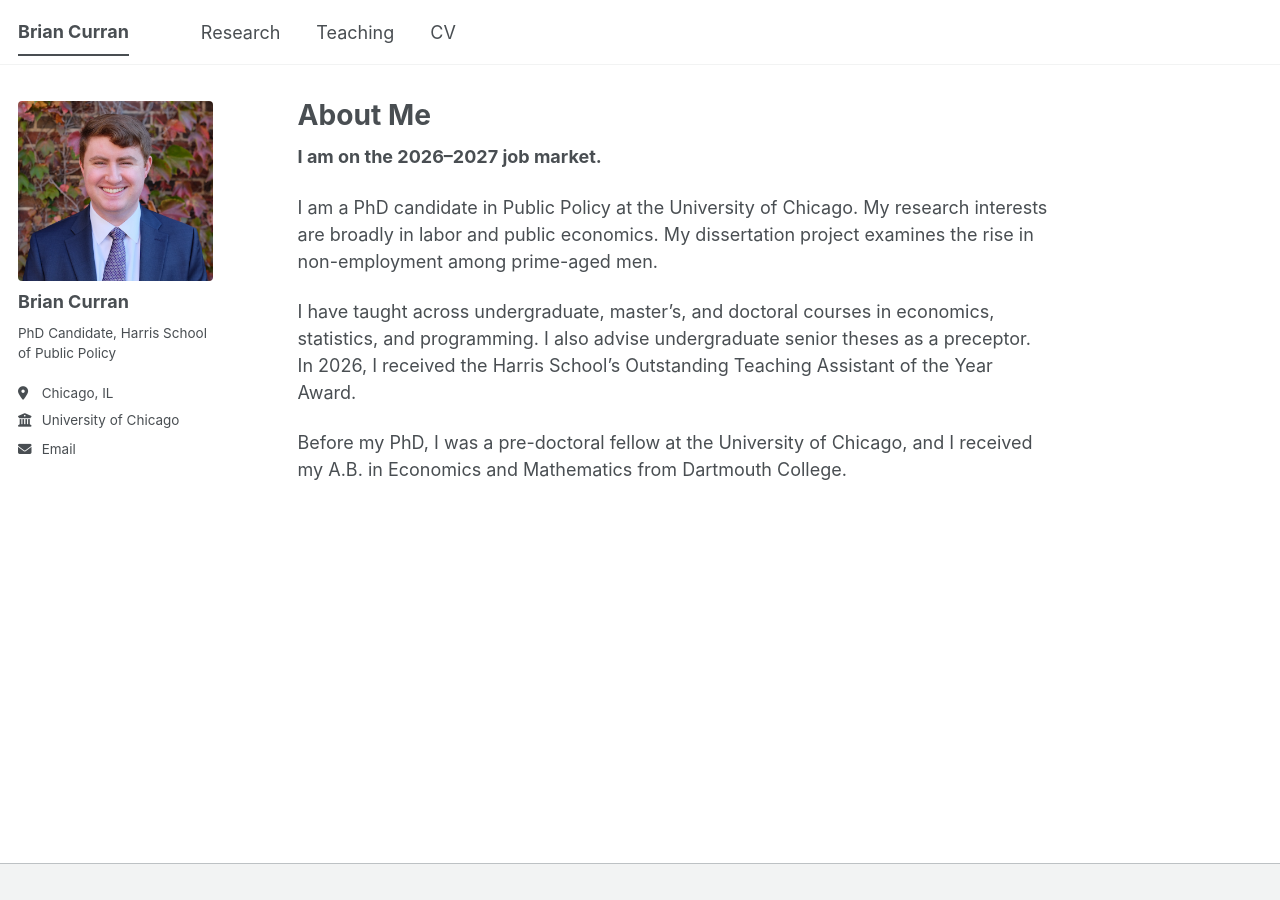
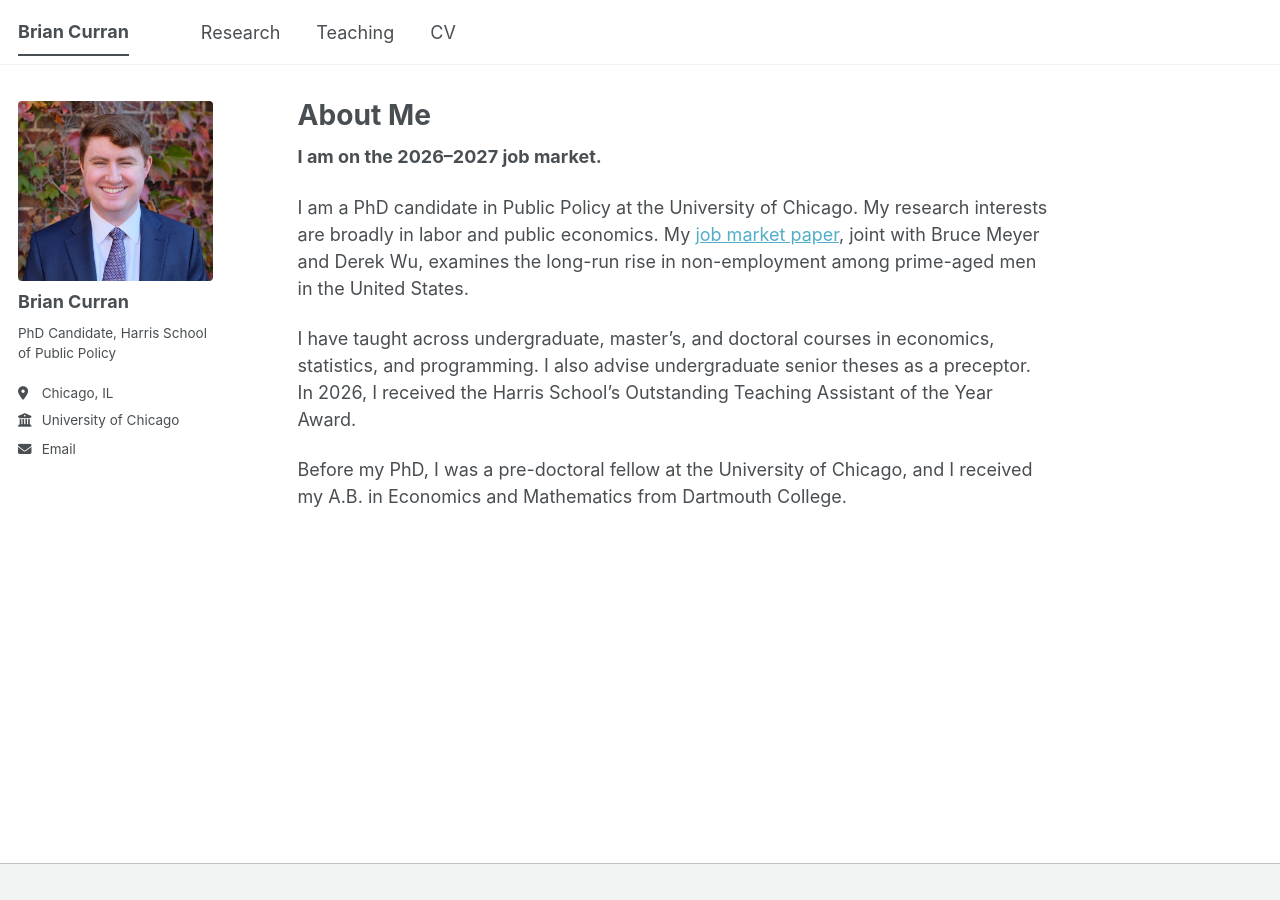
Before and after one commit to brianscurran/brianscurran.github.io, a Jekyll site: the page built from _pages/about.md, in a window 1280 px wide. Built offline with Jekyll 4.4.1, drawn with Linux system fonts in a browser that asks for light colours; a style sheet for code colours, icons or effects is not loaded.

Commit message:
Enhance about page with job market paper details
Updated the description to include a link to the job market paper and clarified the dissertation project's focus.

```diff
--- a/_pages/about.md
+++ b/_pages/about.md
@@ -9,7 +9,7 @@ redirect_from:
 
 **I am on the 2026–2027 job market.**
 
-I am a PhD candidate in Public Policy at the University of Chicago. My research interests are broadly in labor and public economics. My dissertation project examines the rise in non-employment among prime-aged men.
+I am a PhD candidate in Public Policy at the University of Chicago. My research interests are broadly in labor and public economics. My [job market paper](/files/Curran_JMP.pdf), joint with Bruce Meyer and Derek Wu, examines the long-run rise in non-employment among prime-aged men in the United States.
 
 I have taught across undergraduate, master's, and doctoral courses in economics, statistics, and programming. I also advise undergraduate senior theses as a preceptor. In 2026, I received the Harris School's Outstanding Teaching Assistant of the Year Award.
 
```
